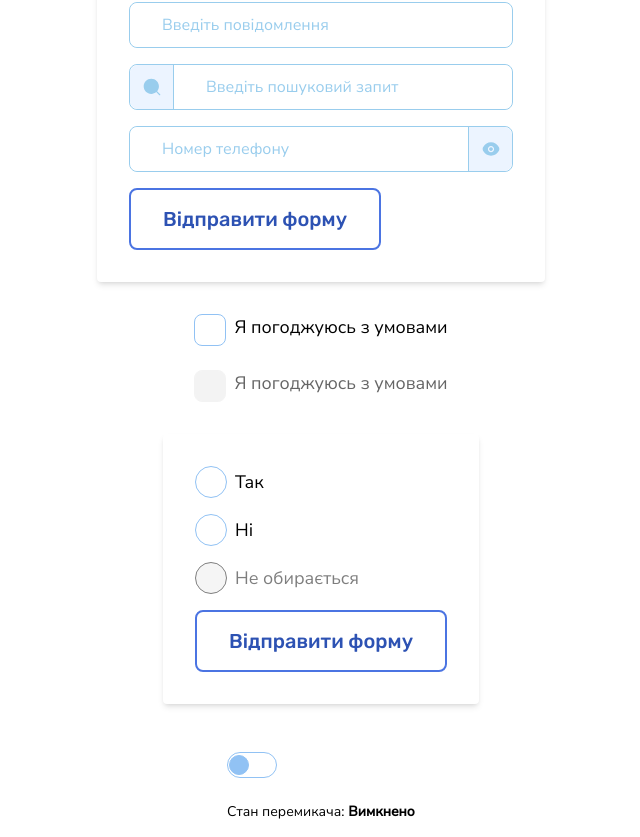
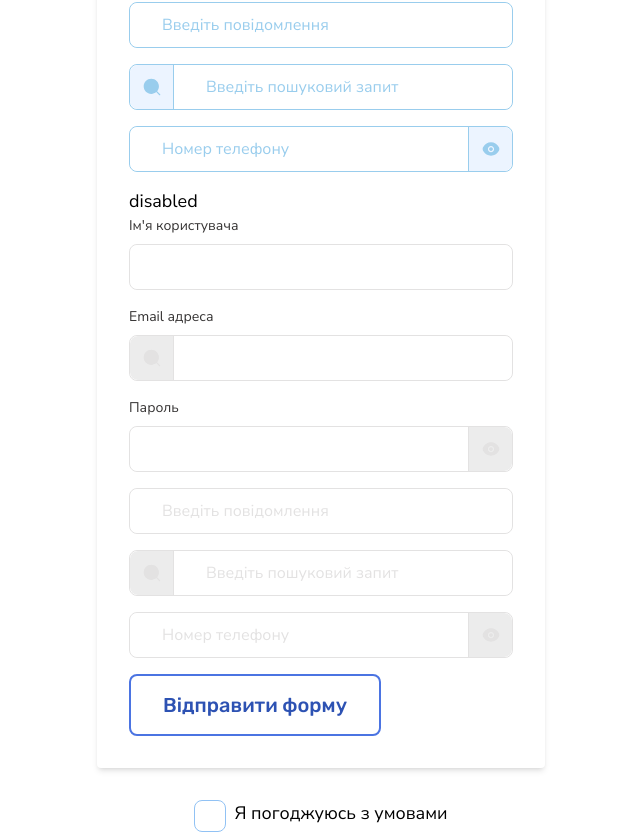
Before and after one commit to work-ee/work-e, a Next.js app: page /uiKit in a window 1280 px wide. Shown: the part 1101-1938 px from the top of the page, without its empty margins (319-959 px from the left). Built offline with nearby package versions, Linux system fonts and the light colour scheme; no server answers.

Commit message:
fix: required in input

```diff
--- a/app/uiKit/page.tsx
+++ b/app/uiKit/page.tsx
@@ -209,7 +209,7 @@ export default function UiKit() {
         </Button>
       </section>
       <section className="section">
-        <form onSubmit={handleSubmit} className="max-w-md mx-auto bg-white p-8 rounded shadow-md">
+        <form onSubmit={handleSubmit} noValidate className="max-w-md mx-auto bg-white p-8 rounded shadow-md">
           <Input
             id="username"
             name="username"
@@ -219,6 +219,7 @@ export default function UiKit() {
             onChange={handleChange}
             error={errors.username}
             success={successMessages.username}
+            required
           />
 
           <Input
@@ -230,6 +231,7 @@ export default function UiKit() {
             onChange={handleChange}
             error={errors.email}
             success={successMessages.email}
+            required
             iconLeft={
               <svg className="h-5 w-5 fill-current">
                 <use href="/sprite.svg#icon-search"></use>
@@ -246,6 +248,7 @@ export default function UiKit() {
             onChange={handleChange}
             error={errors.password}
             success={successMessages.password}
+            required
             iconRight={
               <svg className="h-5 w-5 fill-current">
                 <use href="/sprite.svg#icon-eye"></use>
@@ -261,6 +264,7 @@ export default function UiKit() {
             onChange={handleChange}
             error={errors.notes}
             success={successMessages.notes}
+            required
           />
 
           <Input
@@ -271,6 +275,7 @@ export default function UiKit() {
             onChange={handleChange}
             error={errors.searchQuery}
             success={successMessages.searchQuery}
+            required
             iconLeft={
               <svg className="h-5 w-5 fill-current">
                 <use href="/sprite.svg#icon-search"></use>
@@ -287,6 +292,97 @@ export default function UiKit() {
             onChange={handleChange}
             error={errors.phone}
             success={successMessages.phone}
+            required
+            iconRight={
+              <svg className="h-5 w-5 fill-current">
+                <use href="/sprite.svg#icon-eye"></use>
+              </svg>
+            }
+          />
+          <p>disabled</p>
+          <Input
+            id="username"
+            name="username"
+            label="Ім'я користувача"
+            type="text"
+            value={formData.username}
+            onChange={handleChange}
+            error={""}
+            success={""}
+            disabled
+          />
+
+          <Input
+            id="email"
+            name="email"
+            label="Email адреса"
+            type="email"
+            value={formData.email}
+            onChange={handleChange}
+            error={""}
+            success={""}
+            disabled
+            iconLeft={
+              <svg className="h-5 w-5 fill-current">
+                <use href="/sprite.svg#icon-search"></use>
+              </svg>
+            }
+          />
+
+          <Input
+            id="password"
+            name="password"
+            label="Пароль"
+            type="password"
+            value={formData.password}
+            onChange={handleChange}
+            error={""}
+            success={""}
+            disabled
+            iconRight={
+              <svg className="h-5 w-5 fill-current">
+                <use href="/sprite.svg#icon-eye"></use>
+              </svg>
+            }
+          />
+
+          <Input
+            id="notes"
+            name="notes"
+            placeholder="Введіть повідомлення"
+            value={formData.notes}
+            onChange={handleChange}
+            error={""}
+            success={""}
+            disabled
+          />
+
+          <Input
+            id="searchQuery"
+            name="searchQuery"
+            placeholder="Введіть пошуковий запит"
+            value={formData.searchQuery}
+            onChange={handleChange}
+            error={""}
+            success={""}
+            disabled
+            iconLeft={
+              <svg className="h-5 w-5 fill-current">
+                <use href="/sprite.svg#icon-search"></use>
+              </svg>
+            }
+          />
+
+          <Input
+            id="phone"
+            name="phone"
+            type="tel"
+            placeholder="Номер телефону"
+            value={formData.phone}
+            onChange={handleChange}
+            error={""}
+            success={""}
+            disabled
             iconRight={
               <svg className="h-5 w-5 fill-current">
                 <use href="/sprite.svg#icon-eye"></use>
--- a/components/ui/Button.tsx
+++ b/components/ui/Button.tsx
@@ -29,13 +29,13 @@ export const Button = ({
       "bg-primary-500 border-primary-500",
       "hover:bg-primary-600 hover:border-primary-600 hover:shadow-[4px_4px_10px_0px_rgba(75,116,226,0.4)]",
       "active:bg-primary-800 active:border-primary-800 active:shadow-[4px_4px_10px_0px_rgba(4, 23, 75, 0.4)]",
-      "disabled:bg-neutral-200 disabled:border-neutral-200 disabled:text-neutral-50"
+      "disabled:bg-neutral-200 disabled:border-neutral-200 disabled:text-neutral-50 disabled:cursor-not-allowed"
     ),
     secondary: clsx(
       "bg-neutral-50 border-primary-300 bg-neutral-50 text-primary-500",
       "hover:text-primary-700 hover:border-primary-700 hover:shadow-[4px_4px_10px_0px_rgba(80,149,192,0.4)]",
       "active:text-primary-900 active:border-primary-900 active:shadow-[4px_4px_10px_0px_rgba(39, 114, 160, 0.4)]",
-      "disabled:text-neutral-50 disabled:border-neutral-200"
+      "disabled:text-neutral-300 disabled:border-neutral-200 disabled:cursor-not-allowed"
     ),
   };
 
--- a/components/ui/Input.tsx
+++ b/components/ui/Input.tsx
@@ -16,7 +16,7 @@ interface InputProps extends InputHTMLAttributes<HTMLInputElement> {
   iconRight?: React.ReactElement<React.SVGProps<SVGSVGElement>>;
   errorIcon?: React.ReactElement<React.SVGProps<SVGSVGElement>>;
   successIcon?: React.ReactElement<React.SVGProps<SVGSVGElement>>;
-  shadow?: boolean;
+  required?: boolean;
 }
 
 const SvgIcon = ({ id, className }: { id: string; className?: string }) => (
@@ -39,31 +39,25 @@ export const Input: React.FC<InputProps> = ({
   iconRight,
   errorIcon,
   successIcon,
-  shadow = false,
   disabled = false,
+  required,
   ...rest
 }) => {
   const hasIcons = iconLeft || iconRight;
-  const showErrorMessage = error;
-  const showSuccessMessage = !error && success;
-
-  const showPlaceholder = !label && placeholder;
   const isUnlabeled = !label;
-
+  const showPlaceholder = isUnlabeled && placeholder;
+  const showErrorMessage = Boolean(error?.trim());
+  const showSuccessMessage = !showErrorMessage && Boolean(success?.trim());
   let contentColorClass: string;
 
   if (error) {
     contentColorClass = "text-error-main";
   } else if (success) {
     contentColorClass = "text-success-main";
+  } else if (disabled) {
+    contentColorClass = "text-neutral-200";
   } else if (isUnlabeled) {
-    if (disabled) {
-      contentColorClass = "text-neutral-200";
-    } else if (value !== "") {
-      contentColorClass = "text-secondary-200";
-    } else {
-      contentColorClass = "text-secondary-100";
-    }
+    contentColorClass = value !== "" ? "text-secondary-200" : "text-secondary-100";
   } else {
     contentColorClass = "text-secondary-100";
   }
@@ -74,14 +68,10 @@ export const Input: React.FC<InputProps> = ({
     borderColorClass = "border-error-main";
   } else if (success) {
     borderColorClass = "border-success-main";
+  } else if (disabled) {
+    borderColorClass = "border-neutral-200";
   } else if (isUnlabeled) {
-    if (disabled) {
-      borderColorClass = "border-neutral-200";
-    } else if (value !== "") {
-      borderColorClass = "border-secondary-200";
-    } else {
-      borderColorClass = "border-secondary-100 focus:border-secondary-500";
-    }
+    borderColorClass = value !== "" ? "border-secondary-200" : "border-secondary-100 focus:border-secondary-500";
   } else {
     borderColorClass = "border-secondary-100";
   }
@@ -105,10 +95,7 @@ export const Input: React.FC<InputProps> = ({
     "relative flex items-stretch rounded-[8px] overflow-hidden border",
     borderColorClass,
     contentColorClass,
-    unlabeledInputShadowClass,
-    {
-      shadow: shadow && !error,
-    }
+    unlabeledInputShadowClass
   );
 
   const inputClasses = clsx(
@@ -172,9 +159,9 @@ export const Input: React.FC<InputProps> = ({
           {...(showPlaceholder && { placeholder })}
           className={inputClasses}
           disabled={disabled}
+          required={required}
           {...rest}
         />
-
         {iconRight && <div className={clsx(iconSectionClasses, "rounded-r-[8px]")}>{iconRight}</div>}
       </div>
 
```
